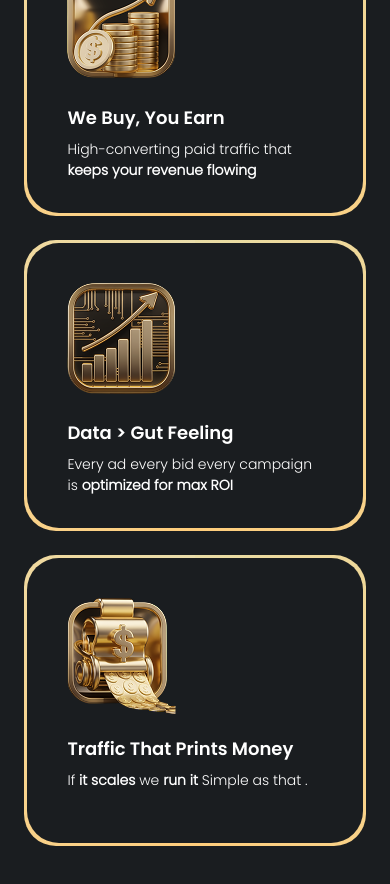
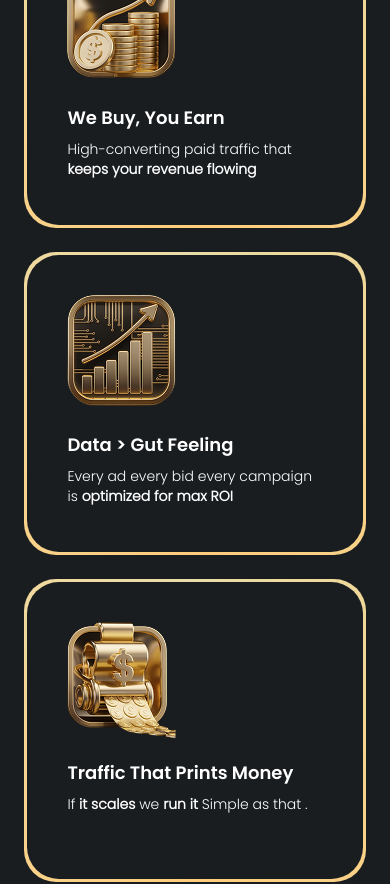
Before and after one commit to bymajka/valart-project, a React (Vite) app: page / in a window 390 px wide. Shown: the part 1200-2084 px from the top of the page. Built offline with nearby package versions, Linux system fonts and the light colour scheme.

Commit message:
Hot-fix with height of descblock

```diff
--- a/src/components/Main/DescBlock.tsx
+++ b/src/components/Main/DescBlock.tsx
@@ -13,11 +13,11 @@ const DescBlock = ({
   altForImage,
 }: DescProps) => {
   return (
-    <div className="h-[291px] md:w-[354px] rounded-4xl bg-conic from-angular-gradient-1  via-angular-gradient-3 to-angular-gradient-6 flex justify-center items-center">
+    <div className="h-[303px] md:h-[291px] md:w-[354px] rounded-4xl bg-conic from-angular-gradient-1  via-angular-gradient-3 to-angular-gradient-6 flex justify-center items-center">
       <div className="w-[98%] h-[98%] rounded-4xl p-[40px] bg-black-bg">
         <img src={imgPath} alt={altForImage} className="mb-[20px]" />
         <h3 className="font-poppins-semibold text-[18px] mb-[8px]">{title}</h3>
-        <p className="font-poppins-light text-[14px]">
+        <p className="font-poppins-light text-[14px] leading-[20px]">
           {description.split(/(\s|\,|\.)+/).map((word) => {
             if (strong.split(/(\s|\,|\.)+/).includes(word)) {
               return <strong key={word}>{word} </strong>;
```
